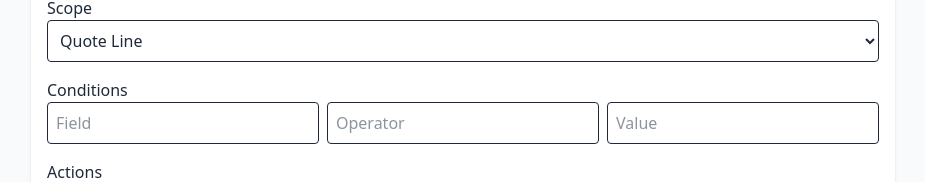
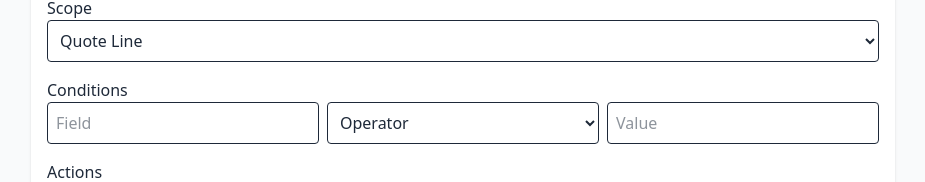
Before and after one commit to BitWiseNexus/CPQ-Objects, a React (Vite) app in the folder frontend/: page /product-rules in a window 1280 px wide. Shown: the part 324-506 px from the top of the page, without its empty margins (177-1102 px from the left). Built offline with nearby package versions, Linux system fonts and the light colour scheme; no server answers.

Commit message:
frontend changes

```diff
--- a/frontend/src/components/ProductruleForm.jsx
+++ b/frontend/src/components/ProductruleForm.jsx
@@ -136,13 +136,20 @@ const ProductRuleForm = ({ onSubmit, editData }) => {
               onChange={(e) => handleConditionChange(i, 'field', e.target.value)}
               className="p-2 border rounded"
             />
-            <input
-              type="text"
-              placeholder="Operator"
+            <select
               value={cond.operator}
               onChange={(e) => handleConditionChange(i, 'operator', e.target.value)}
               className="p-2 border rounded"
-            />
+            >
+              <option value="">Operator</option>
+              <option value="==">==</option>
+              <option value="!=">!=</option>
+              <option value=">">{'>'}</option>
+              <option value="<">{'<'}</option>
+              <option value=">=">{'>='}</option>
+              <option value="<=">{'<='}</option>
+            </select>
+
             <input
               type="text"
               placeholder="Value"
```
